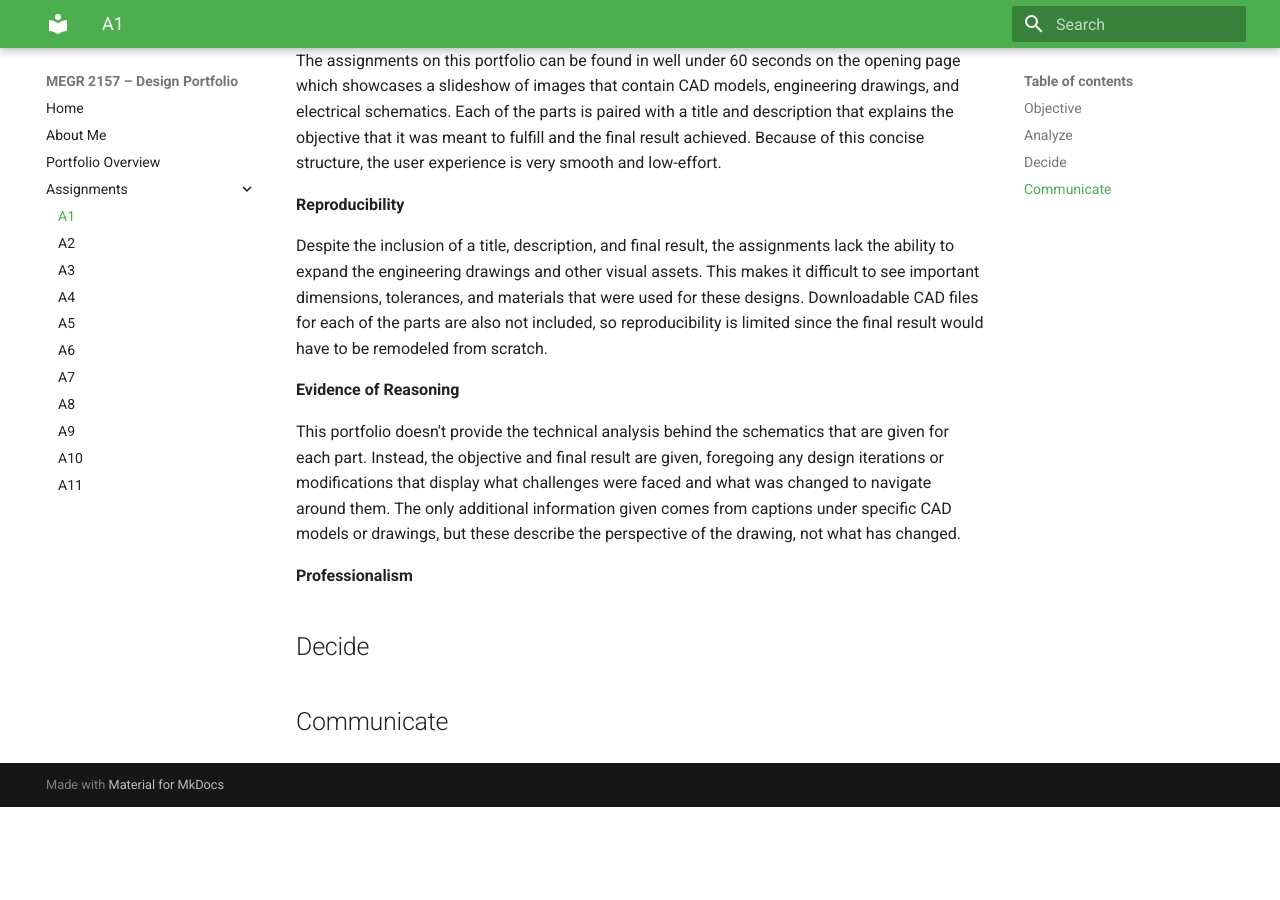
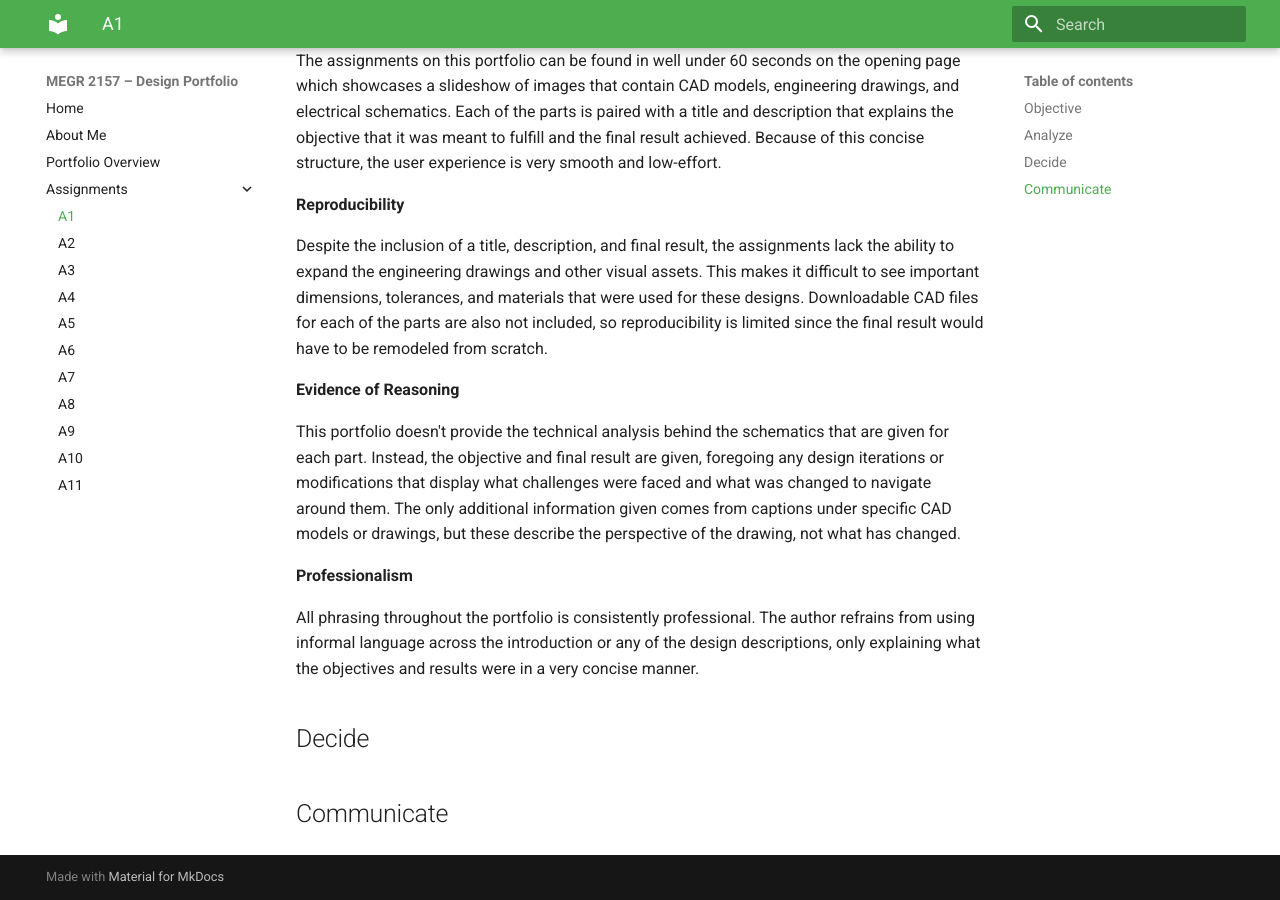
Before and after one commit to Jmswanchara/megr2156-portfolio, an MkDocs documentation site: the page built from docs/assignments/A01/index.md, in a window 1280 px wide and 900 px high, scrolled down 1176 px. Built offline with MkDocs 1.6.1 and Material for MkDocs 9.7.7, drawn with Linux system fonts in a browser that asks for light colours; before the commit the page ends 1983 px from its top, so only the background shows below that.

Commit message:
Refine language for consistent professionalism
Ensure professionalism in language throughout the portfolio.

```diff
--- a/docs/assignments/A01/index.md
+++ b/docs/assignments/A01/index.md
@@ -38,7 +38,7 @@ This portfolio doesn't provide the technical analysis behind the schematics that
 
 **Professionalism**
 
-
+All phrasing throughout the portfolio is consistently professional.  The author refrains from using informal language across the introduction or any of the design descriptions, only explaining what the objectives and results were in a very concise manner.
 
 ## Decide
 
```
